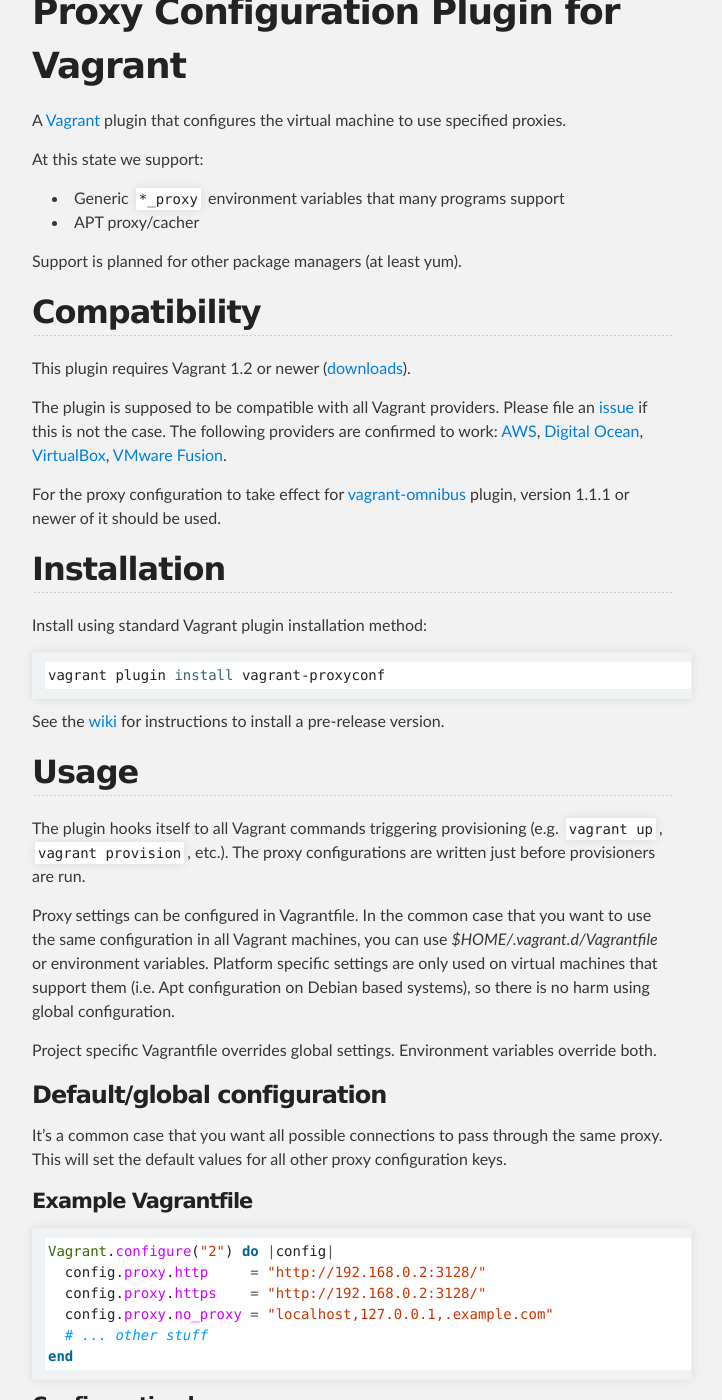
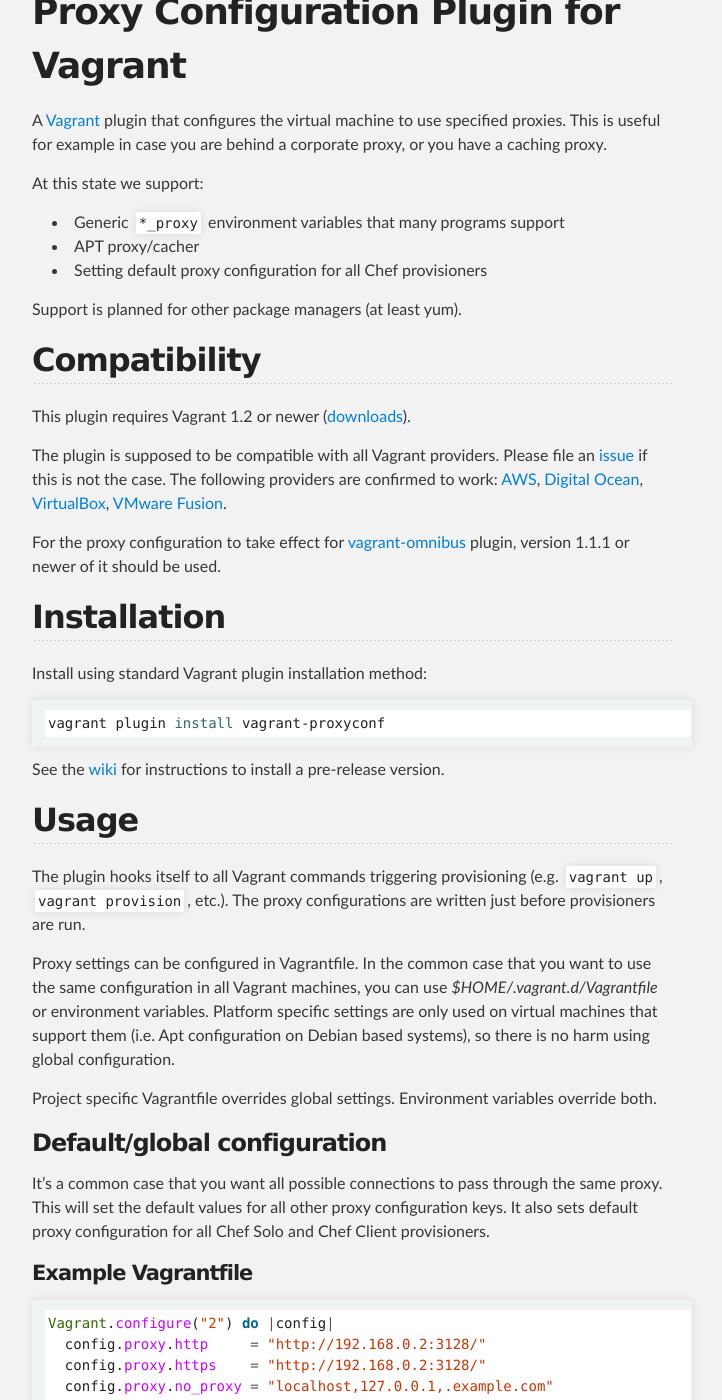
Before and after one commit to tmatilai/vagrant-proxyconf, a Jekyll site: the page built from index.md, in a window 1280 px wide and 1400 px high, scrolled down 265 px. Shown: the whole window, without its empty margins (288-1010 px from the left). Built offline with Jekyll 4.4.1, drawn with Linux system fonts in a browser that asks for light colours; Markdown is read by kramdown in place of the engine named in the settings; some of the changed text lies outside the part shown.

Commit message:
Update for v0.5.0 from rev 3335adf

```diff
--- a/index.md
+++ b/index.md
@@ -16,12 +16,13 @@
 [gemnasium]: https://gemnasium.com/tmatilai/vagrant-proxyconf
 [codeclimate]: https://codeclimate.com/github/tmatilai/vagrant-proxyconf
 
-A [Vagrant](http://www.vagrantup.com/) plugin that configures the virtual machine to use specified proxies.
+A [Vagrant](http://www.vagrantup.com/) plugin that configures the virtual machine to use specified proxies. This is useful for example in case you are behind a corporate proxy, or you have a caching proxy.
 
 At this state we support:
 
 * Generic `*_proxy` environment variables that many programs support
 * APT proxy/cacher
+* Setting default proxy configuration for all Chef provisioners
 
 Support is planned for other package managers (at least yum).
 
@@ -58,7 +59,7 @@
 
 ### Default/global configuration
 
-It's a common case that you want all possible connections to pass through the same proxy. This will set the default values for all other proxy configuration keys.
+It's a common case that you want all possible connections to pass through the same proxy. This will set the default values for all other proxy configuration keys. It also sets default proxy configuration for all Chef Solo and Chef Client provisioners.
 
 #### Example Vagrantfile
 
```
Also changed, not shown: other parts of index.md (+3 -3 lines).
